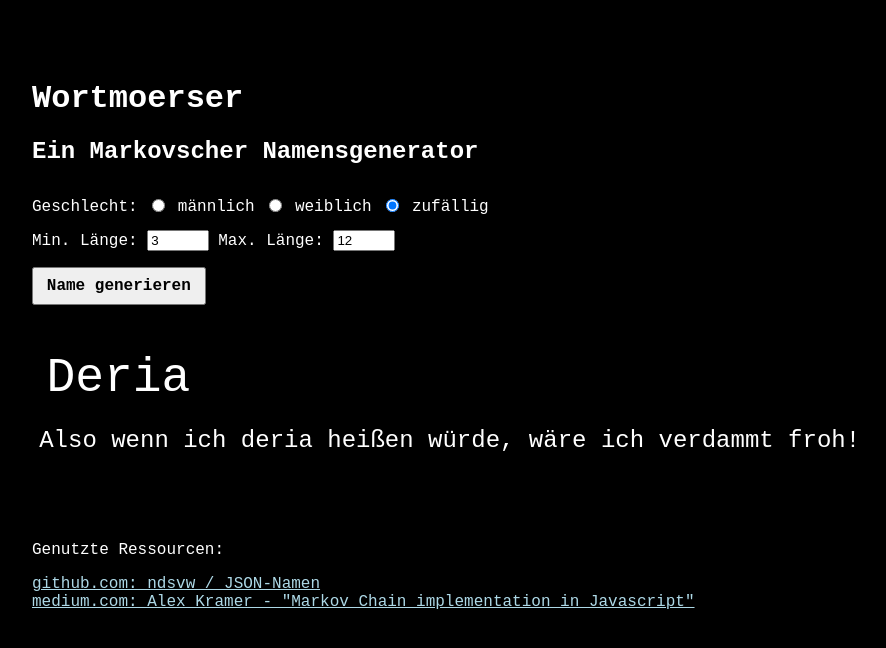
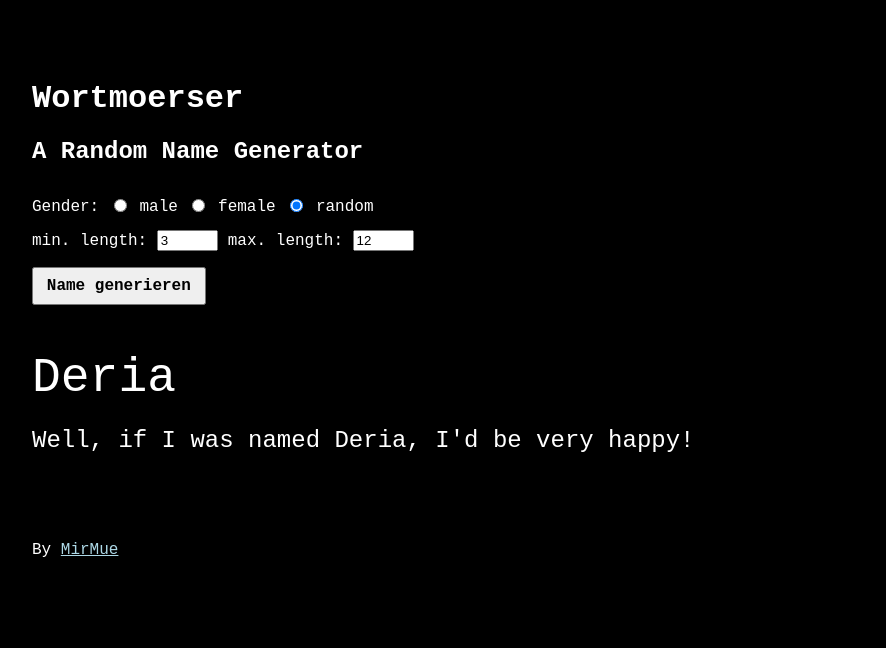
Before and after one commit to MirMue/wortmoerser, a plain HTML site: page index.html in a window 1280 px wide. Both pictures are taken after a click on the button "Name generieren". Shown: the whole page, without its empty margins (48-934 px from the left). Drawn offline with Linux system fonts and the light colour scheme.

Commit message:
more defactoring and minor changes (see issue #1)

```diff
--- a/app.js
+++ b/app.js
@@ -11,14 +11,13 @@ function generateMarkovName() {
     );
     return;
   }
-  const wordlist = getWordlistByGender();
-  const markovChain = createMarkovChain(wordlist);
-  const generatedName = generateWord(markovChain, minLength, maxLength);
+  const namelist = getNamelist();
+  const generatedName = generateWord(namelist, minLength, maxLength);
   putNameOnPage(generatedName);
   addExamples(generatedName);
 }
 
-function getWordlistByGender() {
+function getNamelist() {
   const radioButtons = document.getElementsByName("gender");
   let gender = "";
   radioButtons.forEach((button) => {
@@ -43,19 +42,19 @@ function putNameOnPage(generatedName) {
   containerName.innerHTML = "";
   const nameElement = document.createElement("div");
   nameElement.setAttribute("class", "name");
-  nameElement.innerHTML = name;
+  nameElement.innerHTML = generatedName;
   containerName.appendChild(nameElement);
   return;
 }
 
 function addExamples(generatedName) {
   const textExamples = [
-    `Oh nein! Da kommt ${generatedName} das Monster! Lauf um dein Leben!`,
-    `So, dein Name ist also ${generatedName}? Mh, sehr verdächtig.`,
-    `Also wenn ich ${generatedName} heißen würde, wäre ich verdammt froh!`,
-    `Also wenn ich ${generatedName} heißen würde, wäre ich verdammt sauer!`,
-    `${generatedName}? Waren deine Eltern besoffen als sie dich getauft haben?`,
-    `Hurra! Es ist ${generatedName}, Retter der Nation!`,
+    `Oh no! It's ${generatedName} the Terrible! Run for your lives!`,
+    `So your name is ${generatedName}, ey? Very suspicious.`,
+    `Well, if I was named ${generatedName}, I'd be very happy!`,
+    `Well, if I was named ${generatedName}, I'd be very upset!`,
+    `${generatedName}? Were your parents drunk when they named you?`,
+    `Hurray! It's ${generatedName}, hero of great renown!`,
   ];
 
   const textElement = document.createElement("div");
--- a/index.html
+++ b/index.html
@@ -1,5 +1,5 @@
 <!DOCTYPE html>
-<html lang="de">
+<html lang="en">
   <head>
     <meta charset="UTF-8" />
     <meta http-equiv="X-UA-Compatible" content="IE=edge" />
@@ -16,14 +16,14 @@
   <body>
     <header>
       <h1>Wortmoerser</h1>
-      <h2>Ein Markovscher Namensgenerator</h2>
+      <h2>A Random Name Generator</h2>
     </header>
     <form>
-      <label>Geschlecht:</label>
+      <label>Gender:</label>
       <input type="radio" id="male" name="gender" value="male" />
-      <label for="male">männlich</label>
+      <label for="male">male</label>
       <input type="radio" id="female" name="gender" value="female" />
-      <label for="female">weiblich</label>
+      <label for="female">female</label>
       <input
         type="radio"
         id="random"
@@ -31,9 +31,9 @@
         value="random"
         checked="true"
       />
-      <label for="randomgender">zufällig</label>
+      <label for="randomgender">random</label>
       <br />
-      <label for="minlength">Min. Länge:</label>
+      <label for="minlength">min. length:</label>
       <input
         type="number"
         id="minlength"
@@ -42,7 +42,7 @@
         min="2"
         value="3"
       />
-      <label for="maxlength">Max. Länge:</label>
+      <label for="maxlength">max. length:</label>
       <input
         type="number"
         id="maxlength"
@@ -61,16 +61,7 @@
     </form>
     <div class="container-name"></div>
     <footer>
-      <p>Genutzte Ressourcen:</p>
-      <a href="https://github.com/ndsvw/JSON-Namen"
-        >github.com: ndsvw / JSON-Namen</a
-      >
-      <br />
-      <a
-        href="https://medium.com/@alexkrameris/markov-chain-implementation-in-javascript-a698f371d66f"
-        >medium.com: Alex Kramer - "Markov Chain implementation in
-        Javascript"</a
-      >
+      <p>By <a href="https://github.com/MirMue">MirMue</a></p>
     </footer>
   </body>
 </html>
--- a/style.css
+++ b/style.css
@@ -28,12 +28,12 @@ input[type="number"] {
 
 .name {
   color: white;
-  padding: 0.3em;
+  padding: 0.3em 0;
   font-size: 3em;
 }
 
 .example {
-  padding: 0.3em;
+  padding: 0.3em 0;
   font-size: 1.5em;
 }
 
--- a/wortmoerser.js
+++ b/wortmoerser.js
@@ -1,23 +1,7 @@
 "use strict";
 
-function createMarkovChain(wordlist) {
-  const lettersArray = wordlist.join(" ").split("");
-
-  let markovChain = {};
-  for (let i = 0; i < lettersArray.length; i++) {
-    const letter = lettersArray[i].toLowerCase();
-    if (!markovChain[letter]) {
-      markovChain[letter] = [];
-    }
-    if (lettersArray[i + 1]) {
-      markovChain[letter].push(lettersArray[i + 1].toLowerCase());
-    }
-  }
-
-  return markovChain;
-}
-
-function generateWord(markovChain, minLength = 3, maxLength = 12) {
+function generateWord(wordlist, minLength = 3, maxLength = 12) {
+  const markovChain = createMarkovChain(wordlist);
   const letters = Object.keys(markovChain);
 
   let letter = letters[Math.floor(Math.random() * letters.length)];
@@ -46,5 +30,25 @@ function generateWord(markovChain, minLength = 3, maxLength = 12) {
     }
   }
 
-  return wordsSelection[Math.floor(Math.random() * wordsSelection.length)];
+  const wordLowercase =
+    wordsSelection[Math.floor(Math.random() * wordsSelection.length)];
+  const word = wordLowercase.charAt(0).toUpperCase() + wordLowercase.slice(1);
+
+  return word;
 }
+
+function createMarkovChain(wordlist) {
+  const lettersArray = wordlist.join(" ").split("");
+
+  let markovChain = {};
+  for (let i = 0; i < lettersArray.length; i++) {
+    const letter = lettersArray[i].toLowerCase();
+    if (!markovChain[letter]) {
+      markovChain[letter] = [];
+    }
+    if (lettersArray[i + 1]) {
+      markovChain[letter].push(lettersArray[i + 1].toLowerCase());
+    }
+  }
+  return markovChain;
+}
```
Also changed, not shown: 1 other file.
